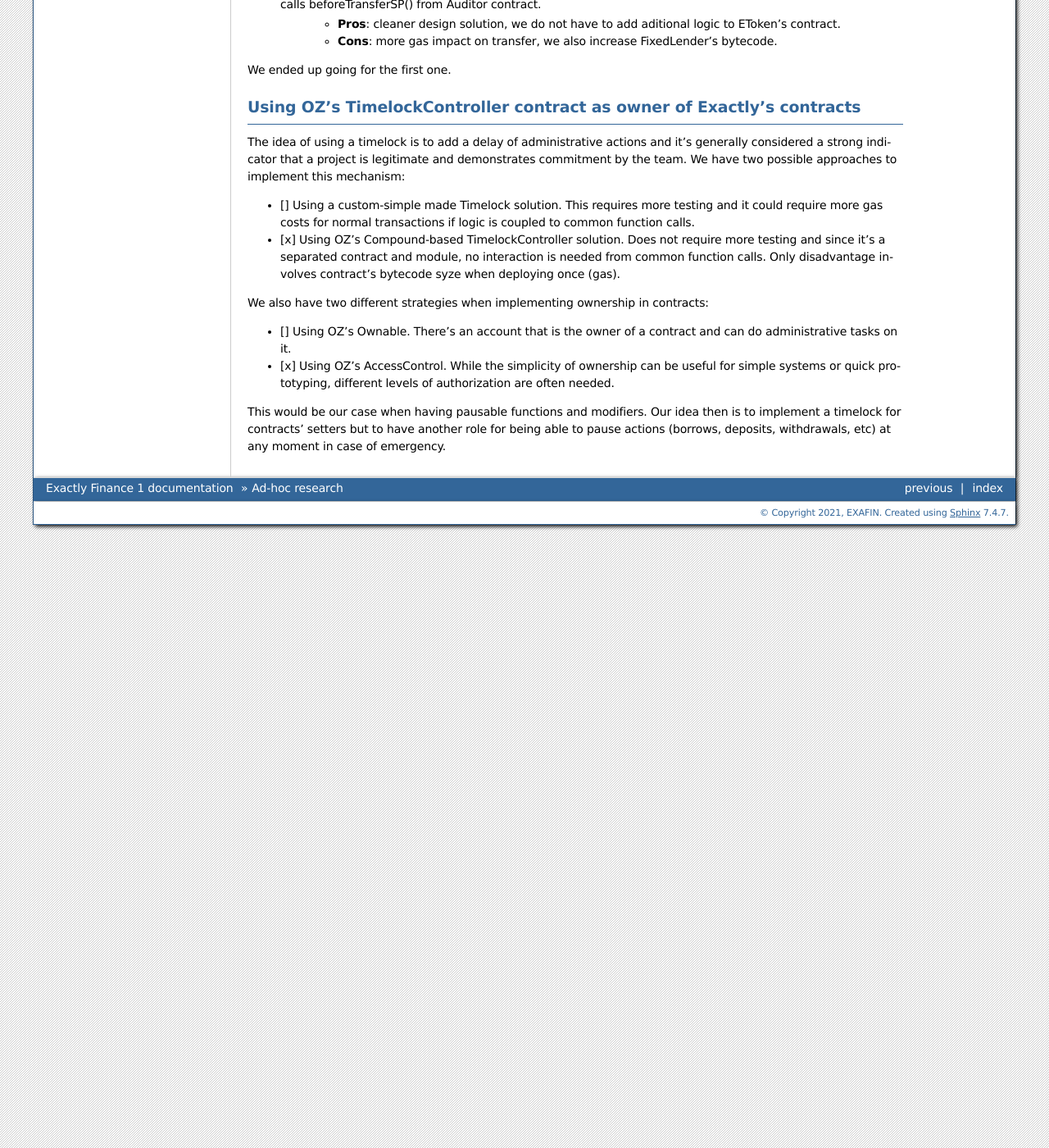
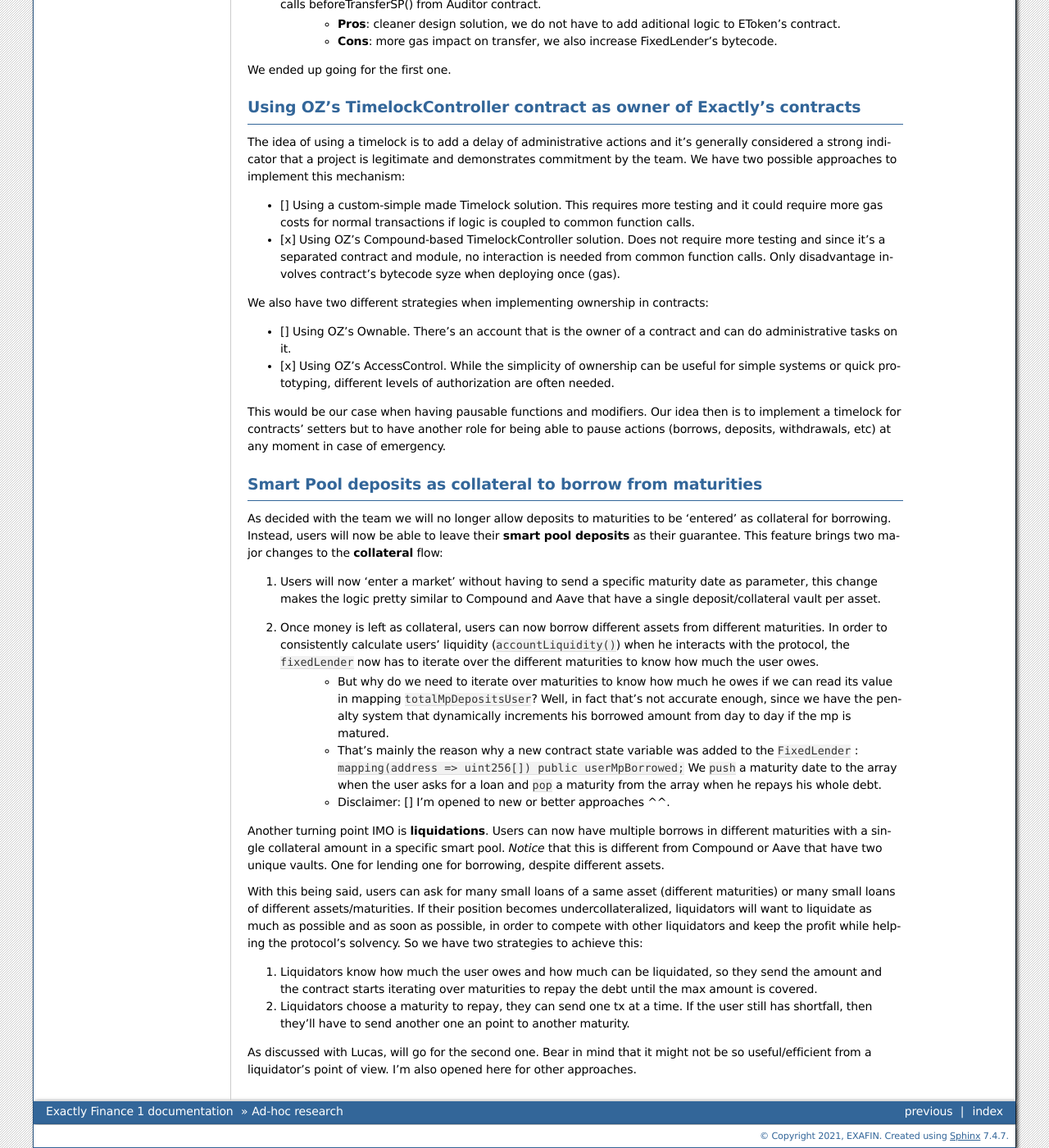
Before and after one commit to exactly/protocol, a Sphinx documentation site: the page built from docs/ad-hoc-research.rst, in a window 1280 px wide and 1400 px high, scrolled down 4117 px. Shown: the whole window at 82% size. Built offline with Sphinx 7.4.7, drawn with Linux system fonts in a browser that asks for light colours; formulas are drawn with MathJax 3; some of the changed text lies outside the part shown.

Commit message:
Added to ad hoc research explanation of different approaches covered in this PR

```diff
--- a/docs/ad-hoc-research.rst
+++ b/docs/ad-hoc-research.rst
@@ -188,3 +188,28 @@ We also have two different strategies when implementing ownership in contracts:
 - [x] Using OZ's AccessControl. While the simplicity of ownership can be useful for simple systems or quick prototyping, different levels of authorization are often needed.
 
 This would be our case when having pausable functions and modifiers. Our idea then is to implement a timelock for contracts' setters but to have another role for being able to pause actions (borrows, deposits, withdrawals, etc) at any moment in case of emergency.
+
+Smart Pool deposits as collateral to borrow from maturities
+===========================================================
+
+As decided with the team we will no longer allow deposits to maturities to be 'entered' as collateral for borrowing. Instead, users will now be able to leave their **smart pool deposits** as their guarantee.
+This feature brings two major changes to the **collateral** flow:
+
+1. Users will now 'enter a market' without having to send a specific maturity date as parameter, this change makes the logic pretty similar to Compound and Aave that have a single deposit/collateral vault per asset.
+
+2. Once money is left as collateral, users can now borrow different assets from different maturities. In order to consistently calculate users' liquidity (``accountLiquidity()``) when he interacts with the protocol, the ``fixedLender`` now has to iterate over the different maturities to know how much the user owes.
+    - But why do we need to iterate over maturities to know how much he owes if we can read its value in mapping ``totalMpDepositsUser``? Well, in fact that's not accurate enough, since we have the penalty system that dynamically increments his borrowed amount from day to day if the mp is matured.
+    - That's mainly the reason why a new contract state variable was added to the ``FixedLender`` : ``mapping(address => uint256[]) public userMpBorrowed;`` We ``push`` a maturity date to the array when the user asks for a loan and ``pop`` a maturity from the array when he repays his whole debt.
+    - Disclaimer: [] I'm opened to new or better approaches ^^.
+
+Another turning point IMO is **liquidations**. Users can now have multiple borrows in different maturities with a single collateral amount in a specific smart pool. *Notice* that this is different from Compound or Aave that have two unique vaults.
+One for lending one for borrowing, despite different assets.
+
+With this being said, users can ask for many small loans of a same asset (different maturities) or many small loans of different assets/maturities. If their position becomes undercollateralized,
+liquidators will want to liquidate as much as possible and as soon as possible, in order to compete with other liquidators and keep the profit while helping the protocol's solvency. So we have two strategies to achieve this:
+
+1. Liquidators know how much the user owes and how much can be liquidated, so they send the amount and the contract starts iterating over maturities to repay the debt until the max amount is covered.
+
+2. Liquidators choose a maturity to repay, they can send one tx at a time. If the user still has shortfall, then they'll have to send another one an point to another maturity.
+
+As discussed with Lucas, will go for the second one. Bear in mind that it might not be so useful/efficient from a liquidator's point of view. I'm also opened here for other approaches.
```
